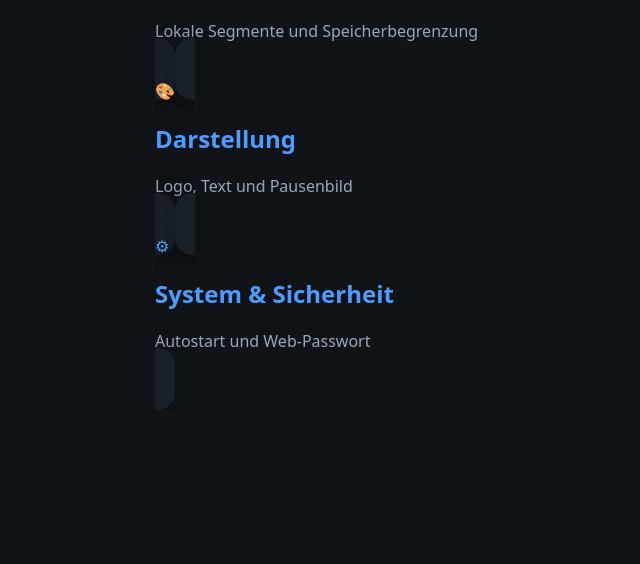
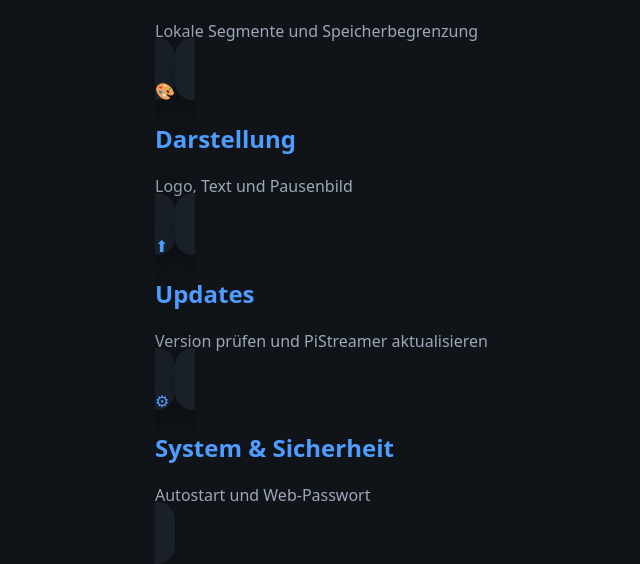
Before and after one commit to spliter90/PiStreamer, a Flask app: template pistreamer/templates/settings_menu.html in a window 1280 px wide. Shown: the part 900-1464 px from the top of the page, without its empty margins (55-695 px from the left). Before the commit the page ends 1310 px from the top, so only its background shows below. Run offline with Flask 3, Linux system fonts and the light colour scheme; the template is opened without the code that fills it, so the values that code supplies are empty.

Commit message:
Add update center to settings menu

```diff
--- a/pistreamer/templates/settings_menu.html
+++ b/pistreamer/templates/settings_menu.html
@@ -19,6 +19,7 @@
     <a class="card option-card" href="/settings/network"><div class="option-card__header"><div class="option-icon">🌐</div><div><h2>Netzwerk & WLAN</h2><p class="muted">WLAN suchen, verbinden und gespeicherte Netze verwalten</p></div></div></a>
     <a class="card option-card" href="/settings/recording"><div class="option-card__header"><div class="option-icon">💾</div><div><h2>Sicherheitsaufnahme</h2><p class="muted">Lokale Segmente und Speicherbegrenzung</p></div></div></a>
     <a class="card option-card" href="/settings/appearance"><div class="option-card__header"><div class="option-icon">🎨</div><div><h2>Darstellung</h2><p class="muted">Logo, Text und Pausenbild</p></div></div></a>
+    <a class="card option-card" href="/settings/update"><div class="option-card__header"><div class="option-icon">⬆</div><div><h2>Updates</h2><p class="muted">Version prüfen und PiStreamer aktualisieren</p></div></div></a>
     <a class="card option-card" href="/settings/system"><div class="option-card__header"><div class="option-icon">⚙</div><div><h2>System & Sicherheit</h2><p class="muted">Autostart und Web-Passwort</p></div></div></a>
   </section>
 </main>
```
